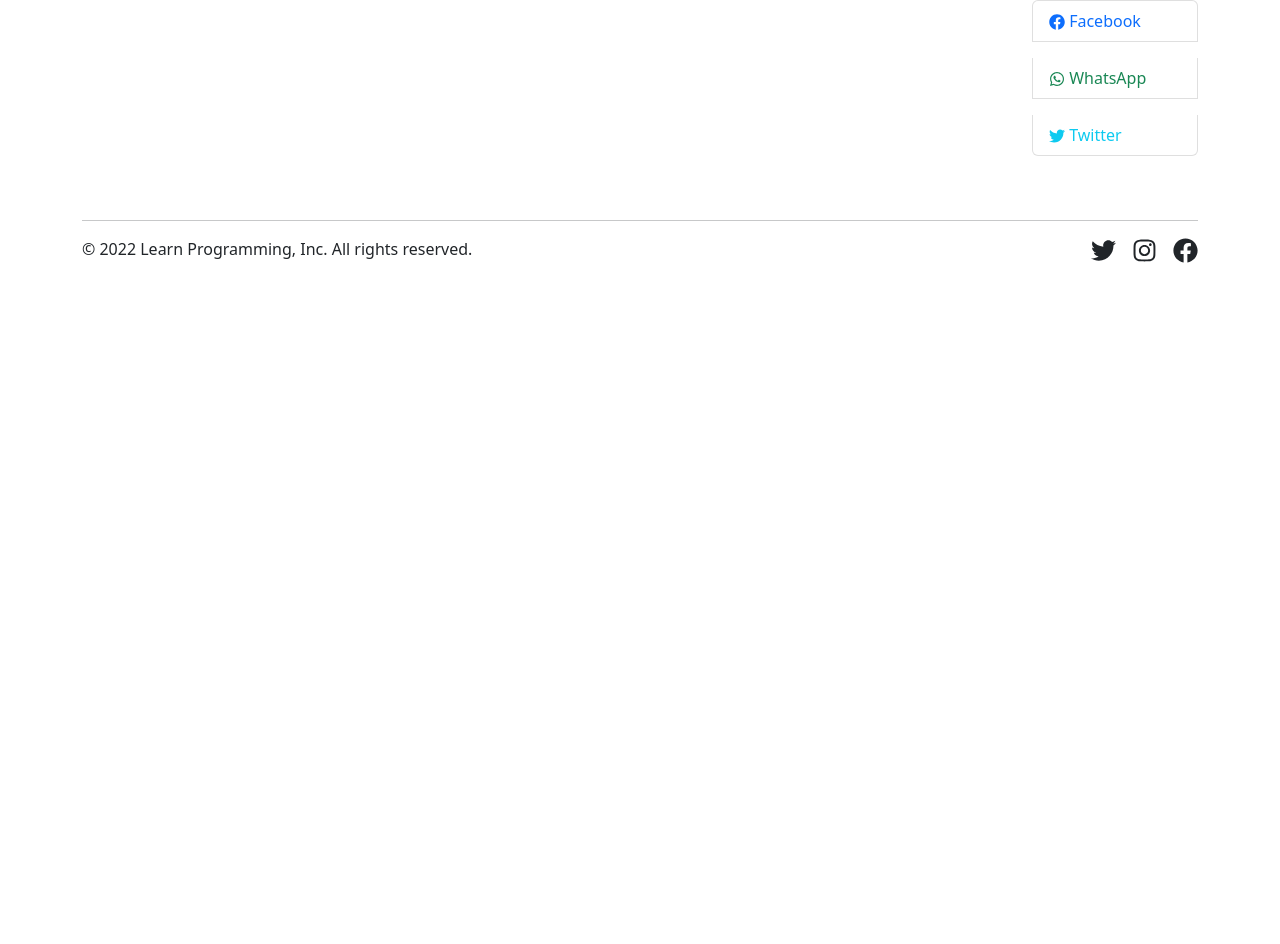
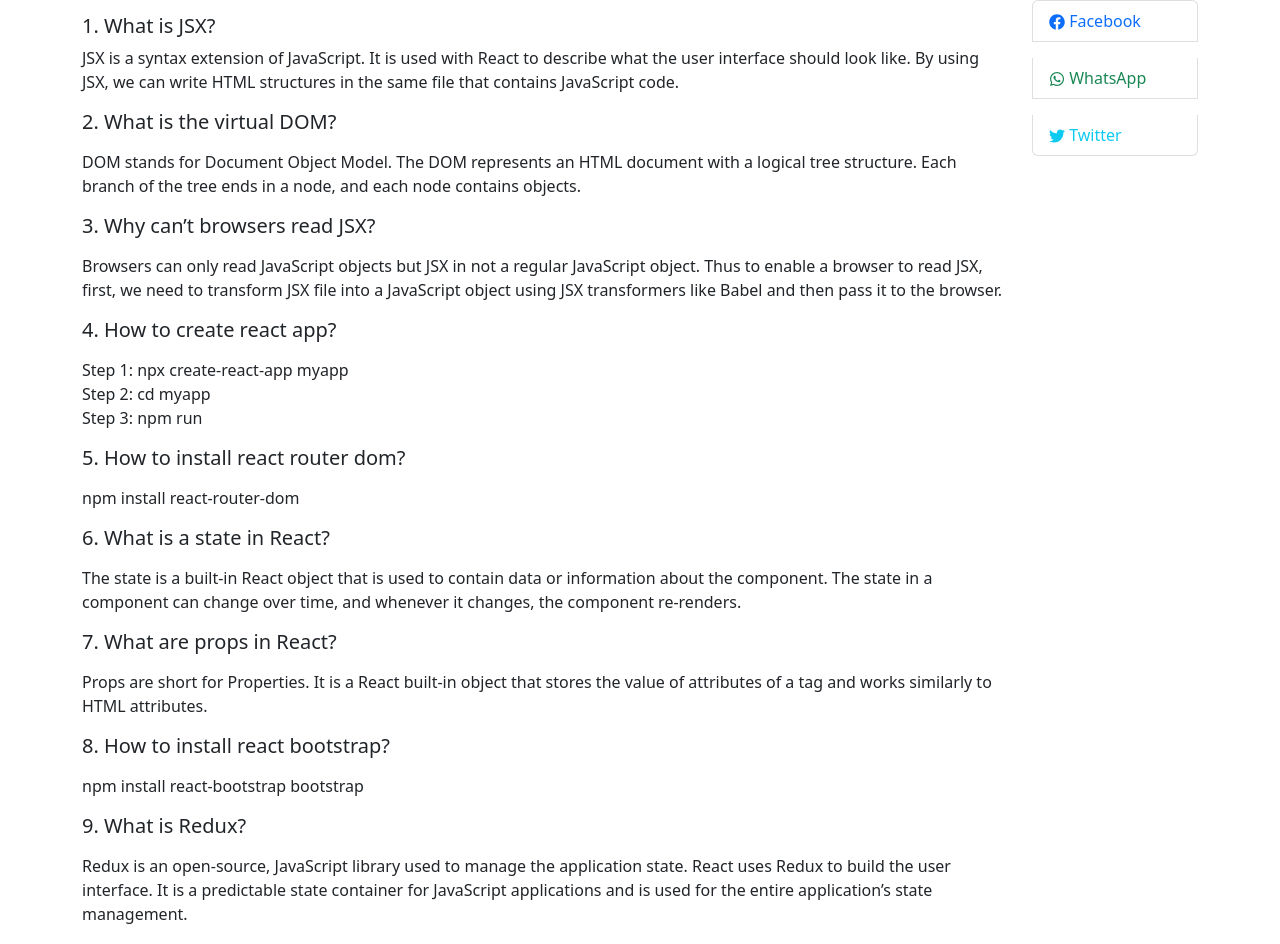
Before and after one commit to Nafis-Fahim50/learn-programming-client, a React (Create React App) app: page /faq in a window 1280 px wide. Shown: the part 162-1106 px from the top of the page. Before the commit the page ends 800 px from the top, so only its background shows below. Built offline with nearby package versions, Linux system fonts and the light colour scheme; no server answers.

Commit message:
added faq

```diff
--- a/src/Pages/Faq/Faq.js
+++ b/src/Pages/Faq/Faq.js
@@ -2,7 +2,30 @@ import React from 'react';
 
 const Faq = () => {
     return (
-        <div>
+        <div className='mt-5'>
+            <h1 className='text-success'>Frequently asked question</h1>
+            <h5 className='mt-4'>1. What is JSX?</h5>
+            <p>JSX is a syntax extension of JavaScript. It is used with React to describe what the user interface should look like. By using JSX, we can write HTML structures in the same file that contains JavaScript code.</p>
+            <h5 className='mb-3'>2. What is the virtual DOM?</h5>
+            <p>DOM stands for Document Object Model. The DOM represents an HTML document with a logical tree structure. Each branch of the tree ends in a node, and each node contains objects.</p>
+            <h5 className='mb-3'>3. Why can’t browsers read JSX?</h5>
+            <p>Browsers can only read JavaScript objects but JSX in not a regular JavaScript object. Thus to enable a browser to read JSX, first, we need to transform JSX file into a JavaScript object using JSX transformers like Babel and then pass it to the browser.</p>
+            <h5 className='mb-3'>4. How to create react app?</h5>
+            <p>Step 1: npx create-react-app myapp <br />
+            Step 2: cd myapp <br />
+            Step 3: npm run </p>
+            <h5 className='mb-3'>5. How to install react router dom?</h5>
+            <p>npm install react-router-dom</p>
+            <h5 className='mb-3'>6. What is a state in React?</h5>
+            <p>The state is a built-in React object that is used to contain data or information about the component. The state in a component can change over time, and whenever it changes, the component re-renders.</p>
+            <h5 className='mb-3'>7. What are props in React?</h5>
+            <p>Props are short for Properties. It is a React built-in object that stores the value of attributes of a tag and works similarly to HTML attributes.</p>
+            <h5 className='mb-3'>8. How to install react bootstrap?</h5>
+            <p>npm install react-bootstrap bootstrap</p>
+            <h5 className='mb-3'>9. What is Redux?</h5>
+            <p>Redux is an open-source, JavaScript library used to manage the application state. React uses Redux to build the user interface. It is a predictable state container for JavaScript applications and is used for the entire application’s state management.</p>
+            <h5 className='mb-3'>10. What is React Router?</h5>
+            <p>React Router is a routing library built on top of React, which is used to create routes in a React application. This is one of the most frequently asked react interview questions.</p>
 
         </div>
     );
```
